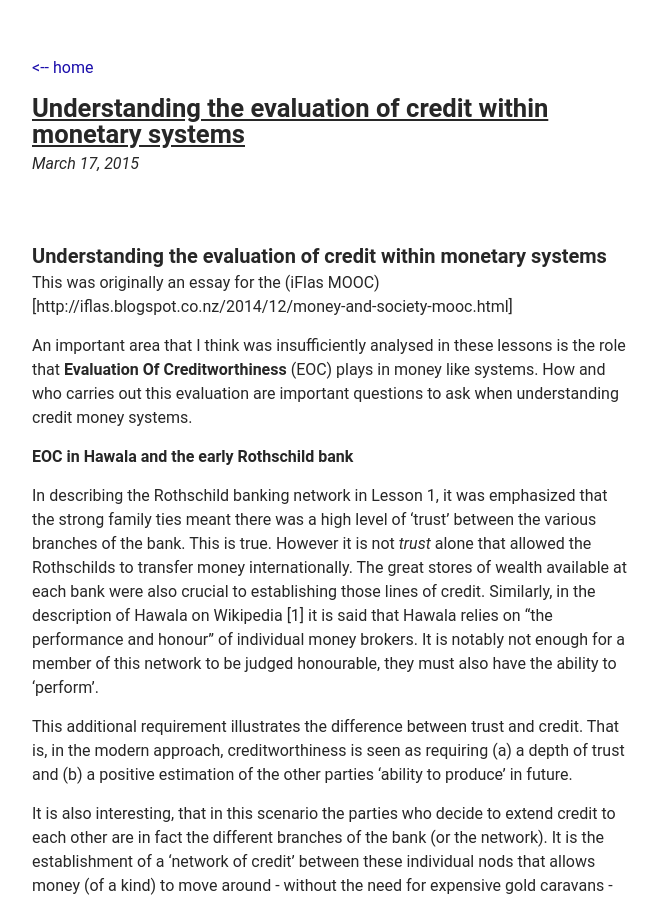
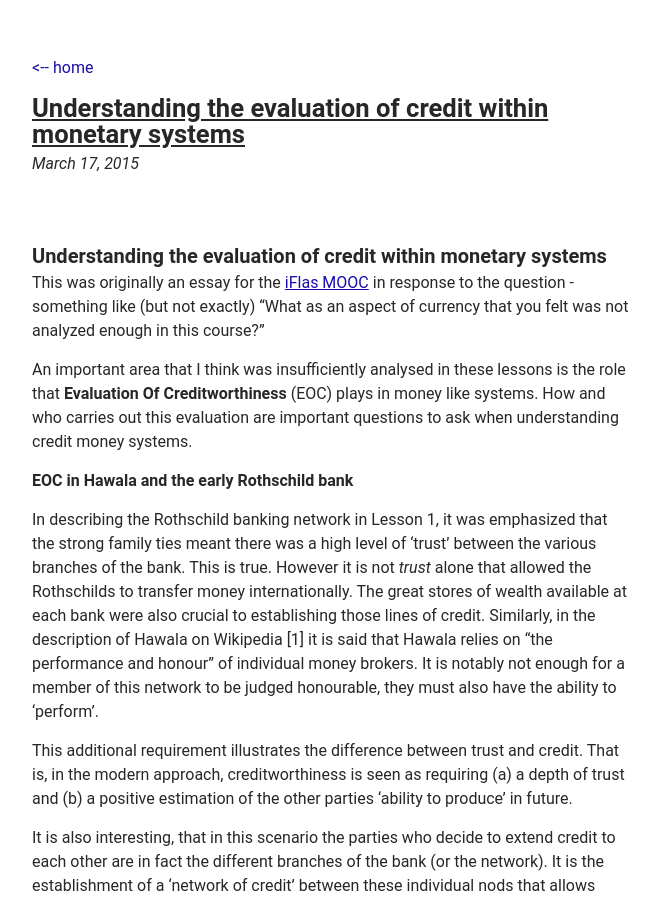
Before and after one commit to utunga/utunga.github.com, a Jekyll site: the page built from _posts/2015-03-17-evaluation_of_credit.md, in a window 1280 px wide and 900 px high. Shown: the whole window, without its empty margins (308-967 px from the left). Built offline with Jekyll 4.4.1, drawn with Linux system fonts in a browser that asks for light colours.

Commit message:
Update 2015-03-17-evaluation_of_credit.md

```diff
--- a/_posts/2015-03-17-evaluation_of_credit.md
+++ b/_posts/2015-03-17-evaluation_of_credit.md
@@ -5,7 +5,7 @@ title: Understanding the evaluation of credit within monetary systems
 
 # Understanding the evaluation of credit within monetary systems
 
-This was originally an essay for the (iFlas MOOC)[http://iflas.blogspot.co.nz/2014/12/money-and-society-mooc.html]
+This was originally an essay for the [iFlas MOOC](http://iflas.blogspot.co.nz/2014/12/money-and-society-mooc.html) in response to the question - something like (but not exactly) "What as an aspect of currency that you felt was not analyzed enough in this course?"
 
 
 An important area that I think was insufficiently analysed in these lessons is the role that <strong>Evaluation Of Creditworthiness</strong> (EOC) plays in money like systems. How and who carries out this evaluation are important questions to ask when understanding credit money systems.
```
